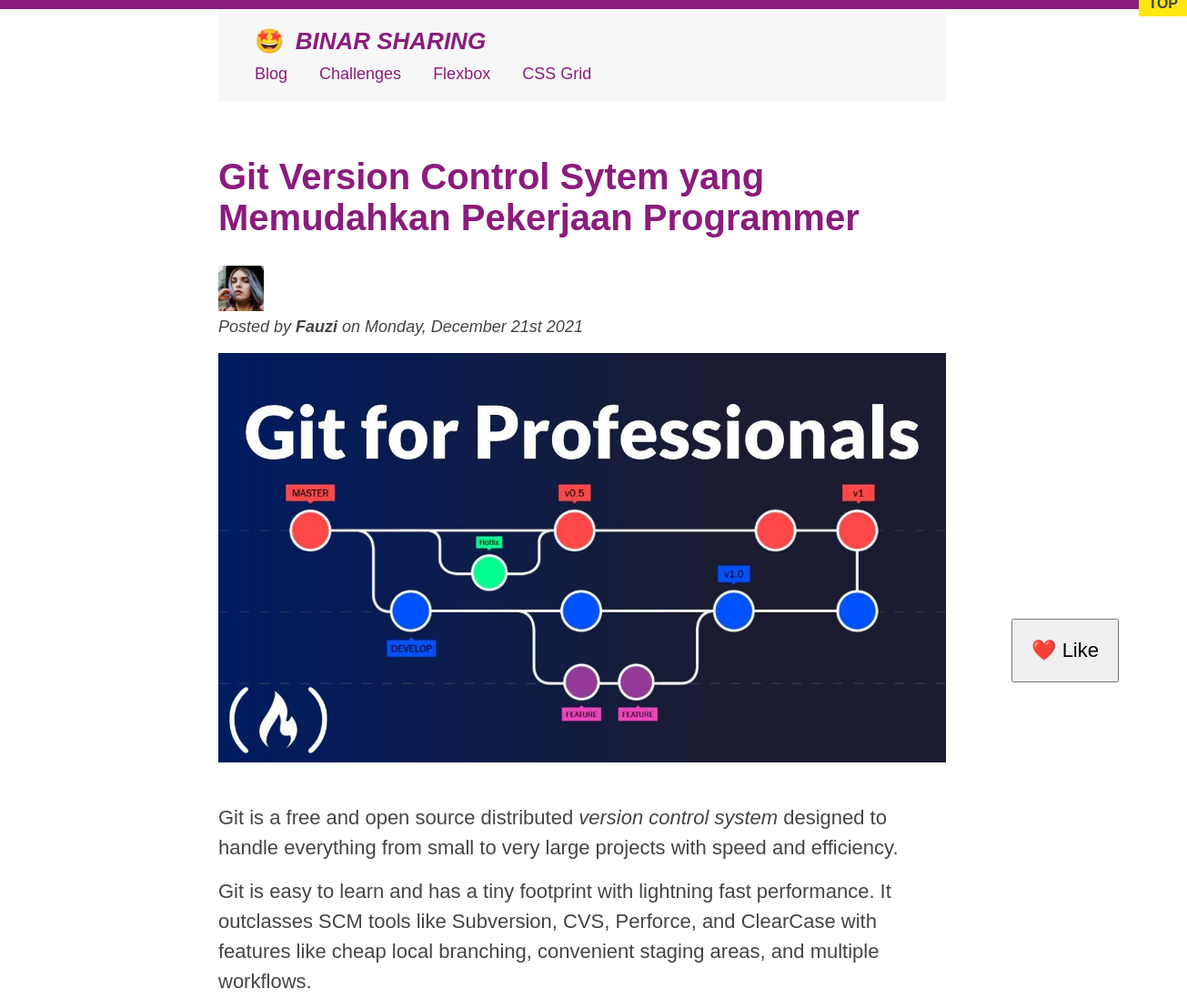
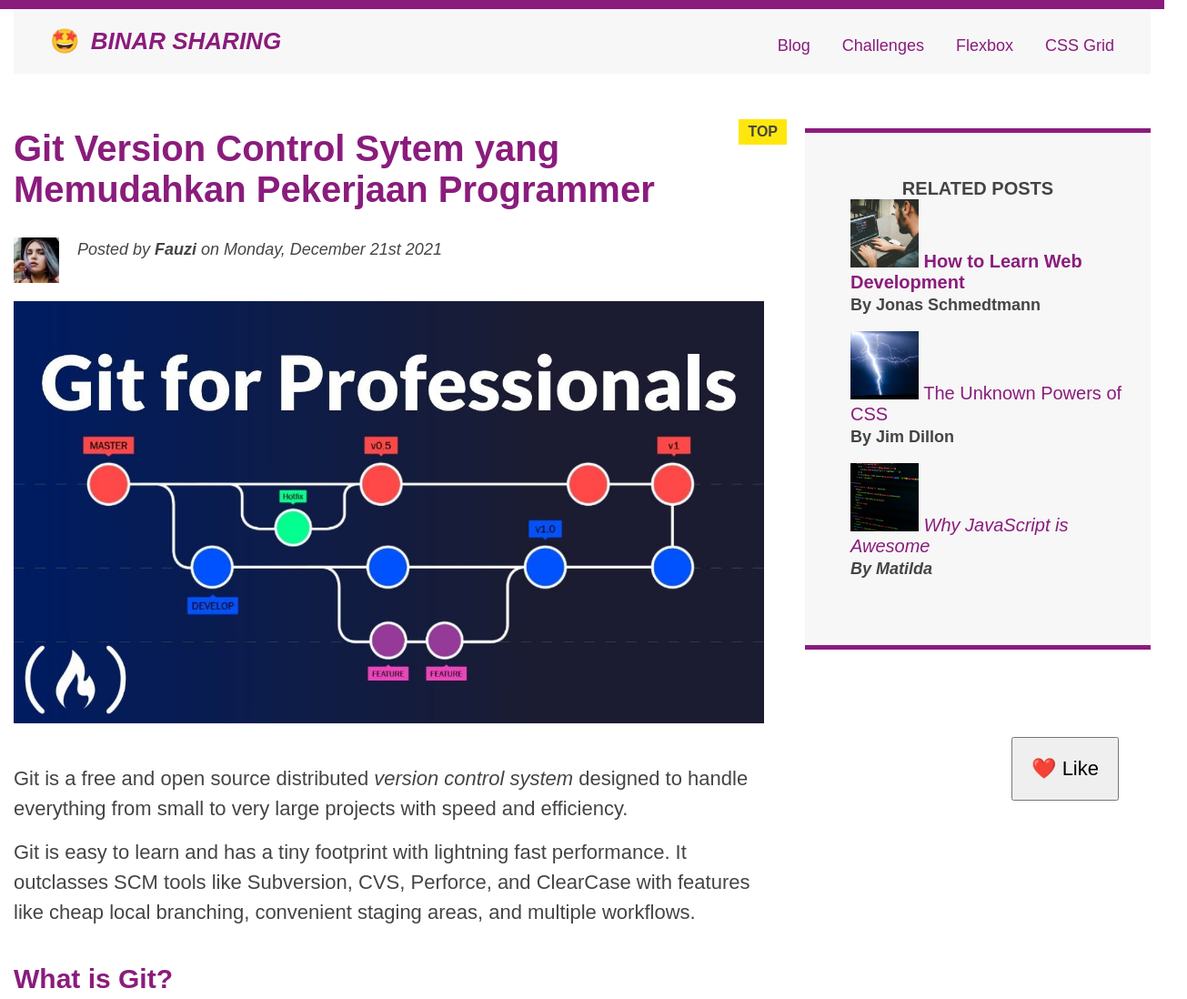
Before and after one commit to Binar-FSW-Wave-18/Web-Layout-Fauzi, a plain HTML site: page float/latihan1/index.html in a window 1280 px wide. Shown: the top 1098 px of the page at 91% size, 1305 px wide, since content can reach past the window. Drawn offline with Linux system fonts and the light colour scheme.

Commit message:
float done

```diff
--- a/flexbox/latihan1/style.css
+++ b/flexbox/latihan1/style.css
@@ -28,6 +28,10 @@ body {
   padding: 20px 40px;
   margin-bottom: 60px;
   /* height: 80px; */
+
+  /* ----1 Main Header---- */
+  display: flex;
+  justify-content: space-between;
 }
 
 nav {
@@ -42,6 +46,7 @@ article {
 .post-header {
   margin-bottom: 40px;
   /* position: relative; */
+  justify-content: flex-start;
 }
 
 aside {
@@ -52,6 +57,7 @@ aside {
   padding-bottom: 50px; */
   padding: 50px 0;
   width: 500px;
+
 }
 
 /* SMALLER ELEMENTS */
@@ -138,6 +144,8 @@ li:last-child {
 
 body {
   /* background-color: orangered; */
+
+  display: flexbox;
 }
 
 /* .first-li {
--- a/float/latihan1/index.html
+++ b/float/latihan1/index.html
@@ -1,5 +1,6 @@
 <!DOCTYPE html>
 <html lang="en">
+
 <head>
   <meta charset="UTF-8" />
   <link href="style.css" rel="stylesheet" />
@@ -9,7 +10,7 @@
 
 <body>
   <div class="container">
-      <header class="main-header">
+    <header class="main-header clearfix">
       <h1>&#129321; Binar Sharing</h1>
       <nav>
         <a href="blog.html">Blog</a>
@@ -25,43 +26,41 @@
           Git Version Control Sytem yang Memudahkan Pekerjaan Programmer
         </h2>
 
-          <img
-            src="img/laura-jones.jpg"
-            alt="Headshot of Laura Jones"
-            height="50"
-            width="50"
-          />
+        <img class="author-img" src="img/laura-jones.jpg" alt="Headshot of Laura Jones" height="50" width="50" />
 
-          <p id="author">
+        <p class="author " id="author">
           Posted by <strong>Fauzi</strong> on Monday, December 21st 2021
         </p>
 
-          <img
-            src="img/post.jpeg"
-            alt="HTML code on a screen"
-            width="500"
-            height="200"
-            class="post-img"
-          />
+        <img src="img/post.jpeg" alt="HTML code on a screen" width="500" height="200" class="post-img" />
         <button>❤️ Like</button>
       </header>
 
       <p>
-          Git is a free and open source distributed <em>version control system</em> designed to handle everything from small to very large projects with speed and efficiency.
+        Git is a free and open source distributed <em>version control system</em> designed to handle everything from
+        small to very large projects with speed and efficiency.
       </p>
 
       <p>
-          Git is easy to learn and has a tiny footprint with lightning fast performance. It outclasses SCM tools like Subversion, CVS, Perforce, and ClearCase with features like cheap local branching, convenient staging areas, and multiple workflows.
+        Git is easy to learn and has a tiny footprint with lightning fast performance. It outclasses SCM tools like
+        Subversion, CVS, Perforce, and ClearCase with features like cheap local branching, convenient staging areas, and
+        multiple workflows.
       </p>
 
       <h3>What is Git?</h3>
       <p>
-          By far, the most widely used modern version control system in the world today is Git. Git is a mature, actively maintained open source project originally developed in 2005 by Linus Torvalds, the famous creator of the Linux operating system kernel. A staggering number of software projects rely on Git for version control, including commercial projects as well as open source.
+        By far, the most widely used modern version control system in the world today is Git. Git is a mature, actively
+        maintained open source project originally developed in 2005 by Linus Torvalds, the famous creator of the Linux
+        operating system kernel. A staggering number of software projects rely on Git for version control, including
+        commercial projects as well as open source.
       </p>
       <p>
-          Git is software that runs locally. Your files and their history are stored on your computer. Having a centrally located place where you can upload your changes and download changes from others, enable you to collaborate more easily with other developers
+        Git is software that runs locally. Your files and their history are stored on your computer. Having a centrally
+        located place where you can upload your changes and download changes from others, enable you to collaborate more
+        easily with other developers
       </p>
-        <p>At some point in any software project, you will need to share your code with other developers. If you’re using Git for source control, there are three primary options:</p>
+      <p>At some point in any software project, you will need to share your code with other developers. If you’re using
+        Git for source control, there are three primary options:</p>
 
       <ol>
         <li class="first-li">Github</li>
@@ -71,17 +70,16 @@
 
       <p>
         You can learn more at
-          <a
-            href="https://git-scm.com/"
-            target="_blank"
-            >Git Docs</a
-          >.
+        <a href="https://git-scm.com/" target="_blank">Git Docs</a>.
       </p>
 
       <h3>Why should you learn Git?</h3>
 
       <p>
-          As software developers, whether you are hoping to build the next thing that will change the course of history or you just want to know enough to make ends meet, chances are you will not do this alone which means you need others to actualize that dream. If you fall anywhere within this wide spectrum then you need to learn git as soon as possible.
+        As software developers, whether you are hoping to build the next thing that will change the course of history or
+        you just want to know enough to make ends meet, chances are you will not do this alone which means you need
+        others to actualize that dream. If you fall anywhere within this wide spectrum then you need to learn git as
+        soon as possible.
       </p>
 
       <ul>
@@ -103,33 +101,18 @@
       <h4>Related posts</h4>
 
       <ul class="related">
-          <li>
-            <img
-              src="img/related-1.jpg"
-              alt="Person programming"
-              width="75"
-              height="75"
-            />
+        <li class="related-post">
+          <img src="img/related-1.jpg" alt="Person programming" width="75" height="75" />
           <a href="#">How to Learn Web Development</a>
           <p class="related-author">By Jonas Schmedtmann</p>
         </li>
         <li>
-            <img
-              src="img/related-2.jpg"
-              alt="Lightning"
-              width="75"
-              height="75"
-            />
+          <img src="img/related-2.jpg" alt="Lightning" width="75" height="75" />
           <a href="#">The Unknown Powers of CSS</a>
           <p class="related-author">By Jim Dillon</p>
         </li>
         <li>
-            <img
-              src="img/related-3.jpg"
-              alt="JavaScript code on a screen"
-              width="75"
-              height="75"
-            />
+          <img src="img/related-3.jpg" alt="JavaScript code on a screen" width="75" height="75" />
           <a href="#">Why JavaScript is Awesome</a>
           <p class="related-author">By Matilda</p>
         </li>
@@ -143,4 +126,5 @@
     </footer>
   </div>
 </body>
+
 </html>
--- a/float/latihan1/style.css
+++ b/float/latihan1/style.css
@@ -265,3 +265,52 @@ footer p {
 nav p {
   font-size: 18px;
 } */
+
+/* ----Tugas Float---- */
+h1 {
+  float: left;
+  margin-right: 80px;
+}
+
+.author-img {
+  float: left;
+  margin-bottom: 20px;
+  margin-right: 20px;
+}
+
+nav {
+  float: right;
+}
+
+article {
+  float: left;
+  width: 825px;
+}
+
+aside {
+  float: right;
+  width: 380px;
+}
+
+.container{
+  width: 1250px;
+}
+
+footer {
+  clear: both;
+}
+
+.clearfix::after{
+  clear: both;
+  content: "";
+  display: block;
+}
+
+h2::before {
+  float: right;
+  position: relative;
+}
+
+button {
+  bottom: -80px;
+}
```
Also changed, not shown: float/latihan2/starter/index.html (+5 -7 lines), float/latihan2/starter/style.css (+18 -0 lines). Lines whose indentation alone changed are shown as unchanged.
